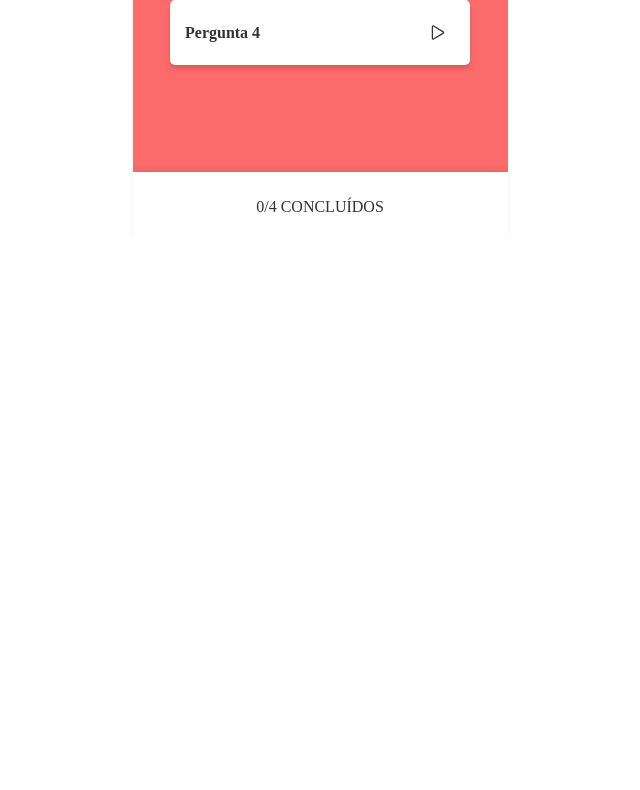
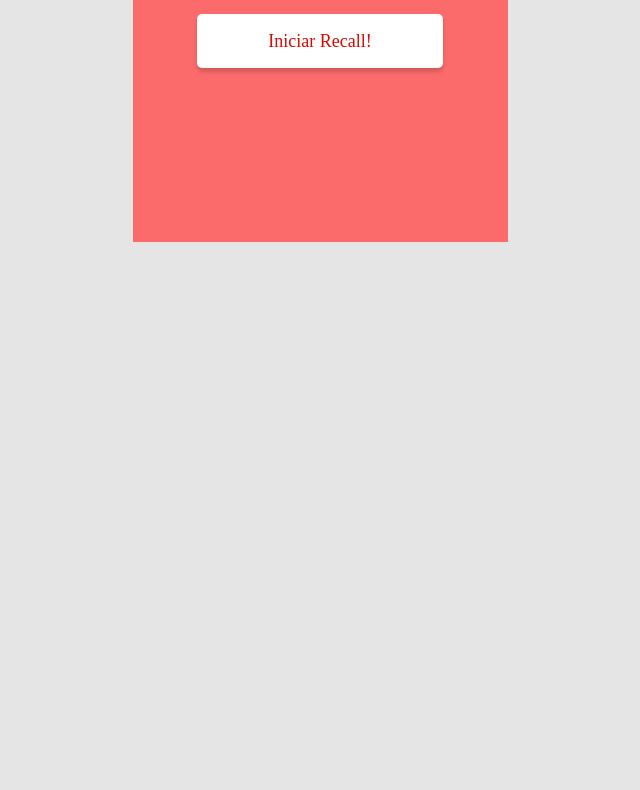
Before and after one commit to JoaoSGabriel/projeto8-zaprecall, a React app: page / in a window 1280 px wide. Shown: the part 425-1215 px from the top of the page, without its empty margins (320-960 px from the left). Before the commit the page ends 800 px from the top, so only its background shows below. Built offline with nearby package versions, Linux system fonts and the light colour scheme; a web font is replaced by a local one.

Commit message:
add some css && active initial screen

```diff
--- a/public/style.css
+++ b/public/style.css
@@ -1,5 +1,10 @@
 @import url('https://fonts.googleapis.com/css2?family=Righteous&display=swap');
 @import url('https://fonts.googleapis.com/css2?family=Recursive:wght@400;500;600;700;800;900&display=swap');
+
+.screen {
+    height: 100vw;
+    background-color: #E5E5E5;
+}
 
 .initial-Screen {
     width: 375px;
--- a/src/components/App.js
+++ b/src/components/App.js
@@ -1,11 +1,10 @@
-//import InitialScreen from "./InitialScreen"
-import GameScrenn from "./GameScreen";
+import InitialScreen from "./InitialScreen"
 
 export default function App () {
 
     return (
         <div className="screen">
-            <GameScrenn />
+            <InitialScreen />
         </div>
     );
 }
```
